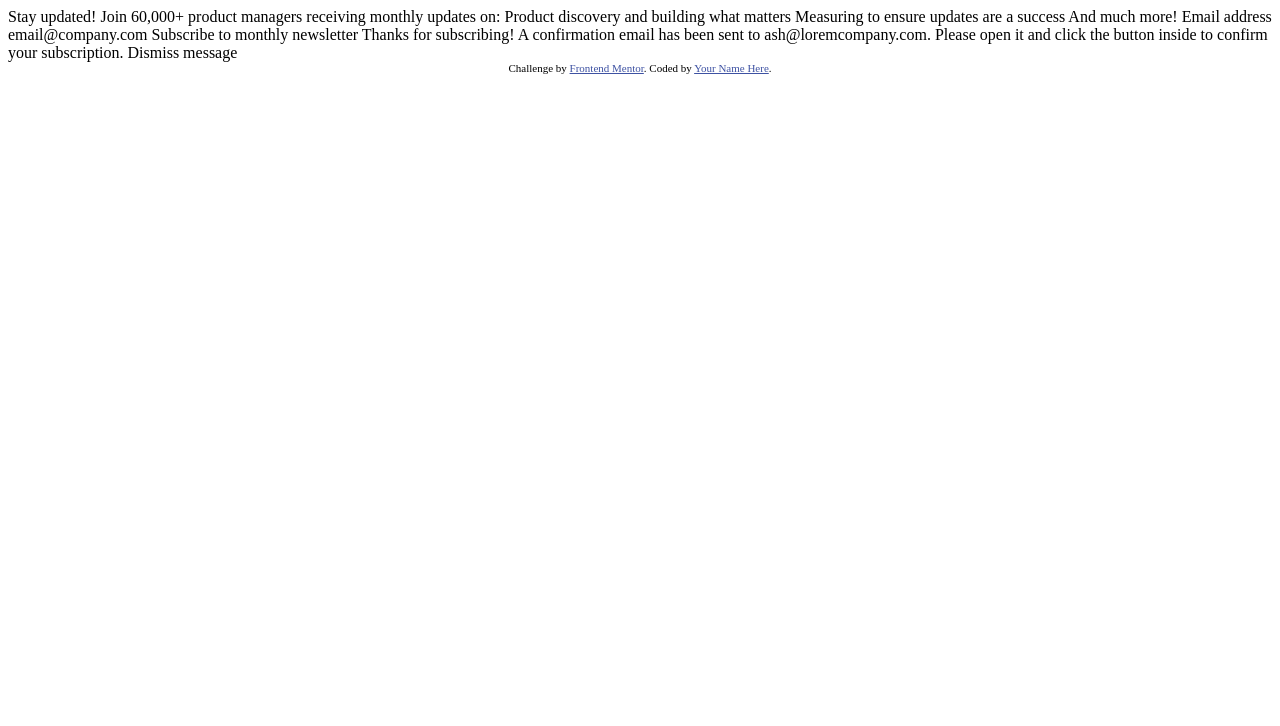
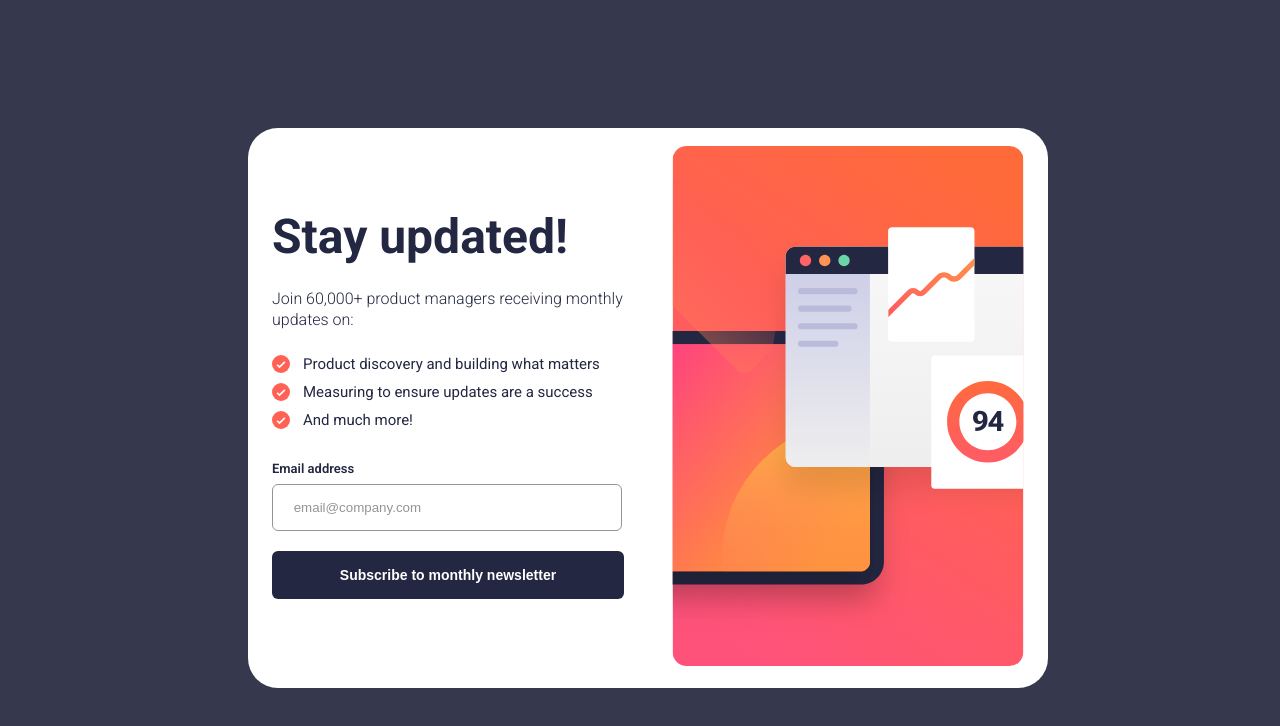
Before and after one commit to Rxunak/NewsLetter-Challenge, a plain HTML site: page index.html in a window 1280 px wide. Drawn offline with Linux system fonts and the light colour scheme.

Commit message:
Completed Desktop Design

```diff
--- /dev/null
+++ b/__colors.scss
@@ -0,0 +1,7 @@
+$white: #FFFFFF;
+$Grey: #949494;
+$Blue800: #242742;
+$Blue700: #36384D;
+$Red: #FF6155;
+$Gradient4: #FF6A3A;
+$Graident3: #FF527B
--- /dev/null
+++ b/__mixins.scss
@@ -0,0 +1,22 @@
+@mixin centerDiv {
+  display: flex;
+  justify-content: center;
+  align-items: center;
+}
+
+@mixin splitDiv {
+  display: flex;
+  justify-content: center;
+  align-items: center;
+
+
+}
+
+@mixin heightWidth($height, $width) {
+  height: $height;
+  width: $width;
+}
+
+@mixin outline($color) {
+  outline: 2px solid $color;
+}
--- a/index.html
+++ b/index.html
@@ -1,52 +1,77 @@
 <!DOCTYPE html>
 <html lang="en">
-<head>
-  <meta charset="UTF-8">
-  <meta name="viewport" content="width=device-width, initial-scale=1.0"> <!-- displays site properly based on user's device -->
+  <head>
+    <meta charset="UTF-8" />
+    <meta name="viewport" content="width=device-width, initial-scale=1.0" />
+    <!-- displays site properly based on user's device -->
 
-  <link rel="icon" type="image/png" sizes="32x32" href="./assets/images/favicon-32x32.png">
+    <link
+      rel="icon"
+      type="image/png"
+      sizes="32x32"
+      href="./assets/images/favicon-32x32.png"
+    />
+    <link rel="preconnect" href="https://fonts.googleapis.com" />
+    <link rel="preconnect" href="https://fonts.gstatic.com" crossorigin />
+    <link
+      href="https://fonts.googleapis.com/css2?family=Roboto:ital,wght@0,100..900;1,100..900&display=swap"
+      rel="stylesheet"
+    />
 
-  <title>Frontend Mentor | Newsletter sign-up form with success message</title>
+    <title>
+      Frontend Mentor | Newsletter sign-up form with success message
+    </title>
 
-  <!-- Feel free to remove these styles or customise in your own stylesheet 👍 -->
-  <style>
-    .attribution { font-size: 11px; text-align: center; }
-    .attribution a { color: hsl(228, 45%, 44%); }
-  </style>
-</head>
-<body>
+    <link rel="stylesheet" href="styles.css" />
+  </head>
+  <body>
+    <main>
+      <section class="informationSection">
+        <h1 class="heading">Stay updated!</h1>
+        <h3 class="headingTwo">
+          Join 60,000+ product managers receiving monthly updates on:
+        </h3>
+        <ul class="ulList">
+          <li>
+            <img src="assets/images/icon-list.svg" alt="" class="list-icon" />
+            Product discovery and building what matters
+          </li>
+          <li>
+            <img
+              src="assets/images/icon-list.svg"
+              alt=""
+              class="list-icon"
+            />Measuring to ensure updates are a success
+          </li>
+          <li>
+            <img
+              src="assets/images/icon-list.svg"
+              alt=""
+              class="list-icon"
+            />And much more!
+          </li>
+        </ul>
 
-  <!-- Sign-up form start -->
-
-  Stay updated!
-
-  Join 60,000+ product managers receiving monthly updates on:
-
-  Product discovery and building what matters
-  Measuring to ensure updates are a success
-  And much more!
-
-  Email address
-  email@company.com
-
-  Subscribe to monthly newsletter
-
-  <!-- Sign-up form end -->
-
-  <!-- Success message start -->
-
-  Thanks for subscribing!
-
-  A confirmation email has been sent to ash@loremcompany.com.
-  Please open it and click the button inside to confirm your subscription.
-
-  Dismiss message
-
-  <!-- Success message end -->
-
-  <div class="attribution">
-    Challenge by <a href="https://www.frontendmentor.io?ref=challenge" target="_blank">Frontend Mentor</a>.
-    Coded by <a href="#">Your Name Here</a>.
-  </div>
-</body>
+        <form action="">
+          <label for="email" class="email">Email address</label>
+          <input
+            type="text"
+            name="email"
+            placeholder=" email@company.com"
+            class="inputField"
+          />
+          <button class="submitButton">Subscribe to monthly newsletter</button>
+        </form>
+      </section>
+      <section class="figureSection">
+        <figure>
+          <img
+            src="assets/images/illustration-sign-up-desktop.svg"
+            alt="desktopImage"
+            class="figureImage"
+          />
+        </figure>
+      </section>
+    </main>
+  </body>
 </html>
--- /dev/null
+++ b/styles.scss
@@ -0,0 +1,115 @@
+@import "./_colors";
+@import "./_mixins";
+
+body {
+  background-color: $Blue700;
+  @include centerDiv;
+  @include heightWidth(100vh, 100%);
+  font-family: "Roboto", sans-serif;
+}
+
+main {
+  @include splitDiv;
+  @include heightWidth(35rem, 50rem);
+  border-radius: 30px;
+  background-color: $white;
+
+  .informationSection {
+    // @include outline(brown);
+    @include heightWidth(100%, 100%);
+    border-top-left-radius: 30px;
+    border-bottom-left-radius: 30px;
+
+    .heading {
+      font-size: 3rem;
+      color: $Blue800;
+      margin-top: 5rem;
+      margin-left: 1.5rem;
+      margin-bottom: 1.5rem;
+    }
+
+    .headingTwo {
+      font-size: 16px;
+      font-weight: 330;
+      color: $Blue800;
+      line-height: 130%;
+      margin-left: 1.5rem;
+      margin-bottom: 1.5rem;
+    }
+
+    .ulList {
+      padding: 0;
+      margin-bottom: 2rem;
+    }
+
+    .ulList li {
+      list-style: none;
+      display: flex;
+      align-items: center;
+      margin-bottom: 10px;
+      gap: 13px;
+      color: $Blue800;
+      margin-left: 1.5rem;
+      font-size: 15px;
+    }
+
+    .list-icon {
+      width: 18px;
+    }
+
+    form {
+      height: 10rem;
+      display: flex;
+      flex-direction: column;
+
+      .email {
+        font-size: 13px;
+        color: $Blue800;
+        font-weight: 600;
+        margin-bottom: 8px;
+        margin-left: 1.5rem;
+      }
+
+      .inputField {
+        @include heightWidth(2.7rem, 21.5rem);
+        border-radius: 6px;
+        border: 1px solid $Grey;
+        margin-bottom: 20px;
+        margin-left: 1.5rem;
+      }
+
+      ::placeholder {
+        color: $Grey;
+        padding-left: 15px;
+      }
+
+      .submitButton {
+        @include heightWidth(3rem, 22rem);
+        border-radius: 6px;
+        border: none;
+        background-color: $Blue800;
+        color: $white;
+        font-weight: 600;
+        font-size: 14px;
+        margin-left: 1.5rem;
+      }
+    }
+  }
+
+  figure {
+    margin: 0;
+  }
+  .figureSection {
+    @include heightWidth(100%, 100%);
+    border-top-right-radius: 30px;
+    border-bottom-right-radius: 30px;
+    display: flex;
+    justify-content: center;
+    align-items: center;
+  }
+
+  .figureImage {
+    height: 520px;
+    width: 400px;
+  }
+}
```
Also changed, not shown: styles.css (added), 1 other file.
